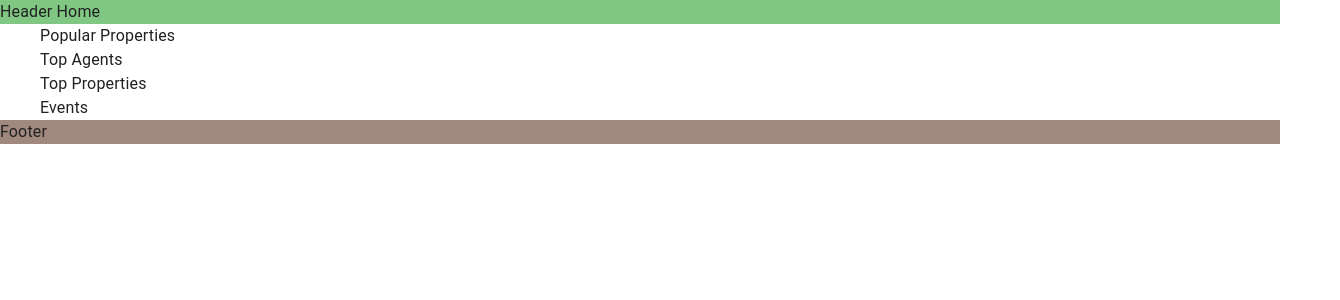
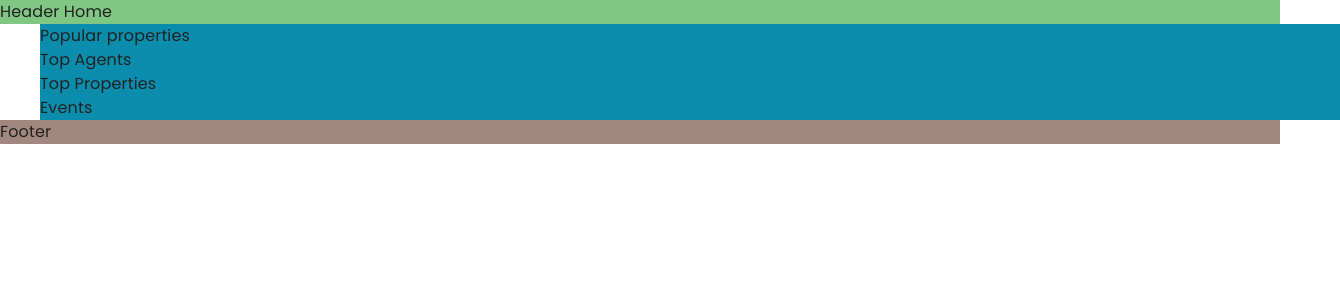
Before and after one commit to SamandarGhost/nestar-demo, a Next.js app: page / in a window 1280 px wide. Shown: the top 300 px of the page, 1340 px wide, since content can reach past the window. Built offline with nearby package versions, Linux system fonts and the light colour scheme.

Commit message:
feat: sass integration

```diff
--- a/package.json
+++ b/package.json
@@ -15,7 +15,9 @@
     "@mui/material": "^5.10.1",
     "next": "14.2.13",
     "react": "^18",
-    "react-dom": "^18"
+    "react-dom": "^18",
+    "sass": "^1.49.9",
+    "sass-loader": "^12.6.0"
   },
   "devDependencies": {
     "@types/node": "^20",
--- a/pages/_app.tsx
+++ b/pages/_app.tsx
@@ -3,6 +3,7 @@ import { ThemeProvider, createTheme } from "@mui/material/styles";
 import { CssBaseline } from "@mui/material";
 import { light } from "../scss/MaterialTheme";
 import { useState } from "react";
+import '../scss/app.scss';
 
 
 // bu file ichida loyihaga aloqador global integratsiyalarni amalga oshiramiz
--- a/pages/index.tsx
+++ b/pages/index.tsx
@@ -7,10 +7,18 @@ const Home: NextPage = () => {
     <Stack>
       <Container>
         <Stack flexDirection={"column"}>
-          <Box>Popular Properties</Box>
-          <Box>Top Agents</Box>
-          <Box>Top Properties</Box>
-          <Box>Events</Box>
+          <Stack>
+            <Stack className='container' >Popular properties</Stack>
+          </Stack>
+          <Stack>
+            <Stack className='container' >Top Agents</Stack>
+          </Stack>
+          <Stack>
+            <Stack className='container' >Top Properties</Stack>
+          </Stack>
+          <Stack>
+            <Stack className='container' >Events</Stack>
+          </Stack>
         </Stack>
       </Container>
     </Stack>
--- /dev/null
+++ b/scss/app.scss
@@ -0,0 +1,18 @@
+/* IMPORTS */
+@import 'variables.scss';
+@import 'reset.scss';
+
+/* VERSION: MB */
+/* VERSION: PC */
+#pc-wrap {
+    width: 100%;
+    height: 100%;
+
+    .container {
+        position: relative;
+        width: 1300px;
+        margin: 0 auto;
+        display: flex;
+        background: rgb(11, 141, 174);
+    }
+}
--- /dev/null
+++ b/scss/reset.scss
@@ -0,0 +1,157 @@
+/* RESET */
+
+html,
+body,
+div,
+span,
+applet,
+object,
+iframe,
+h1,
+h2,
+h3,
+h4,
+h5,
+h6,
+p,
+blockquote,
+pre,
+a,
+abbr,
+acronym,
+address,
+big,
+cite,
+code,
+del,
+dfn,
+em,
+img,
+ins,
+kbd,
+q,
+s,
+samp,
+small,
+strike,
+strong,
+sub,
+sup,
+tt,
+var,
+b,
+u,
+i,
+center,
+dl,
+dt,
+dd,
+ol,
+ul,
+li,
+fieldset,
+form,
+label,
+legend,
+table,
+caption,
+tbody,
+tfoot,
+thead,
+tr,
+th,
+td,
+article,
+aside,
+canvas,
+details,
+embed,
+figure,
+figcaption,
+footer,
+header,
+hgroup,
+menu,
+nav,
+output,
+ruby,
+section,
+summary,
+time,
+mark,
+audio,
+video,
+textarea {
+  margin: 0;
+  padding: 0;
+  border: 0;
+  font-size: 100%;
+  vertical-align: baseline;
+  font-family: $font;
+}
+article,
+aside,
+details,
+figcaption,
+figure,
+footer,
+header,
+hgroup,
+menu,
+nav,
+section {
+  display: block;
+}
+body {
+  line-height: 1;
+}
+ol,
+ul {
+  list-style: none;
+}
+a {
+  text-decoration: none;
+  color: inherit;
+}
+img {
+  vertical-align: bottom;
+  &.project_card {
+    width: 100%;
+    height: auto;
+    border-radius: 10px;
+  }
+}
+blockquote,
+q {
+  quotes: none;
+}
+blockquote:before,
+blockquote:after,
+q:before,
+q:after {
+  content: "";
+  content: none;
+}
+table {
+  border-collapse: collapse;
+  border-spacing: 0;
+}
+input[type="text"]::-ms-clear,
+input[type="text"]::-ms-reveal,
+input[type="password"]::-ms-clear,
+input[type="password"]::-ms-reveal {
+  display: none;
+  width: 0;
+  height: 0;
+}
+textarea:focus {
+  outline: 0;
+}
+#simple-tabpanel-all {
+  & > div {
+    padding: 0;
+  }
+}
+.css-10klw3m {
+  height: auto;
+}
--- /dev/null
+++ b/scss/variables.scss
@@ -0,0 +1,5 @@
+/** VARIABLES **/
+
+@import url('https://fonts.googleapis.com/css2?family=Poppins:ital,wght@0,100;0,200;0,300;0,400;0,500;0,600;0,700;0,800;0,900;1,100;1,200;1,300;1,400;1,500;1,600;1,700;1,800;1,900&display=swap');
+
+$font: 'Poppins', sans-serif;
```
Also changed, not shown: 1 other file (tests, documents, lock files or other folders).
